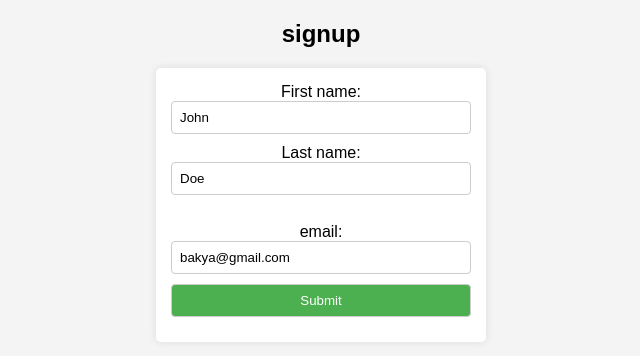
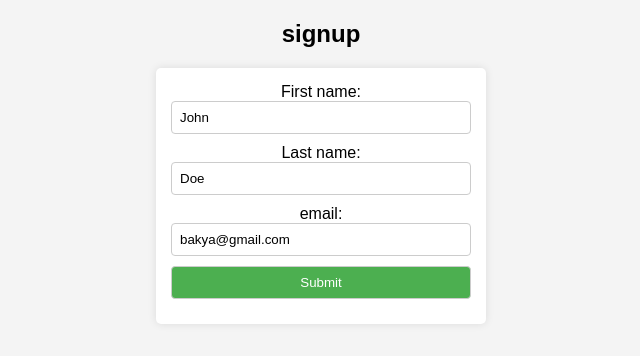
Before and after one commit to bakyalakshmiA/webform, a plain HTML site: page index.html in a window 1280 px wide. Shown: the whole page, without its empty margins (319-959 px from the left). Drawn offline with Linux system fonts and the light colour scheme.

Commit message:
Update index.html

```diff
--- a/index.html
+++ b/index.html
@@ -58,7 +58,7 @@
   <label for="fname">First name:</label>
   <input type="text" id="fname" name="fname" value="John"><br>
   <label for="lname">Last name:</label>
-  <input type="text" id="lname" name="lname" value="Doe"><br><br>
+  <input type="text" id="lname" name="lname" value="Doe"><br>
   <label for="lname">email:</label>
   <input type="email" id="email" name="email" value="bakya@gmail.com"><br>
   <input type="submit" value="Submit">
```
